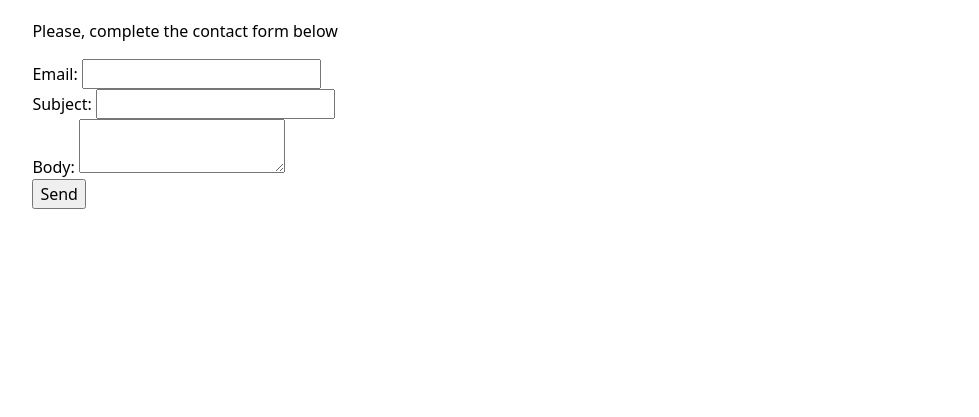
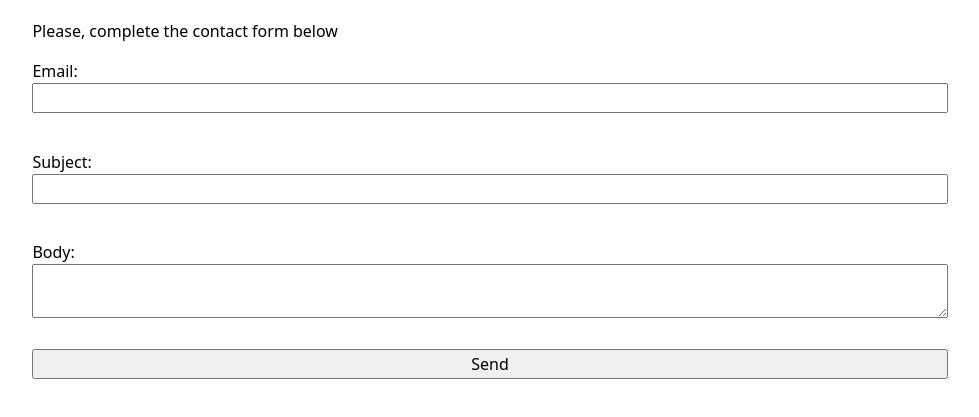
Before and after one commit to hserykava/portfolio, a plain HTML site: page contact/index.html in a window 1280 px wide. Shown: the part 121-538 px from the top of the page, without its empty margins (150-1129 px from the left). Drawn offline with Linux system fonts and the light colour scheme.

Commit message:
Update style.css

```diff
--- a/style.css
+++ b/style.css
@@ -40,3 +40,20 @@ textarea,
 button {
   font: inherit;
 }
+input,
+textarea,
+button,
+label {
+  display: block;
+}
+
+input,
+textarea,
+button {
+  width: 100%;
+  box-sizing: border-box;
+}
+
+label {
+  margin-block: 0.4em;
+}
```
